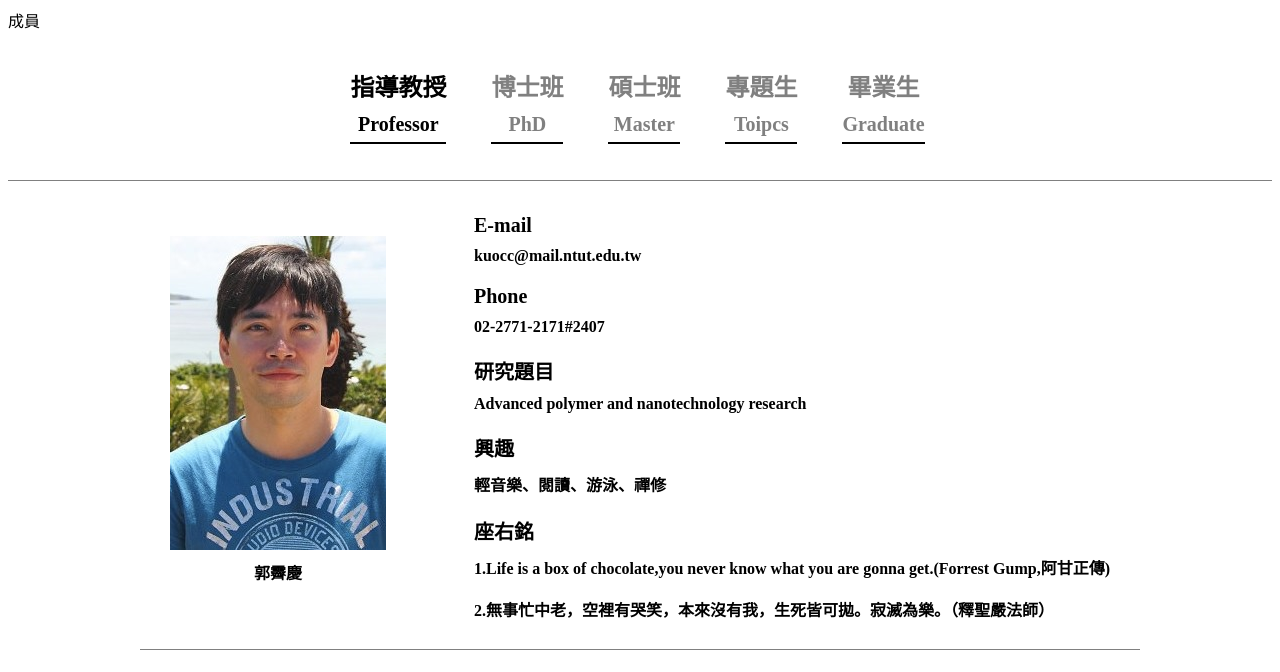
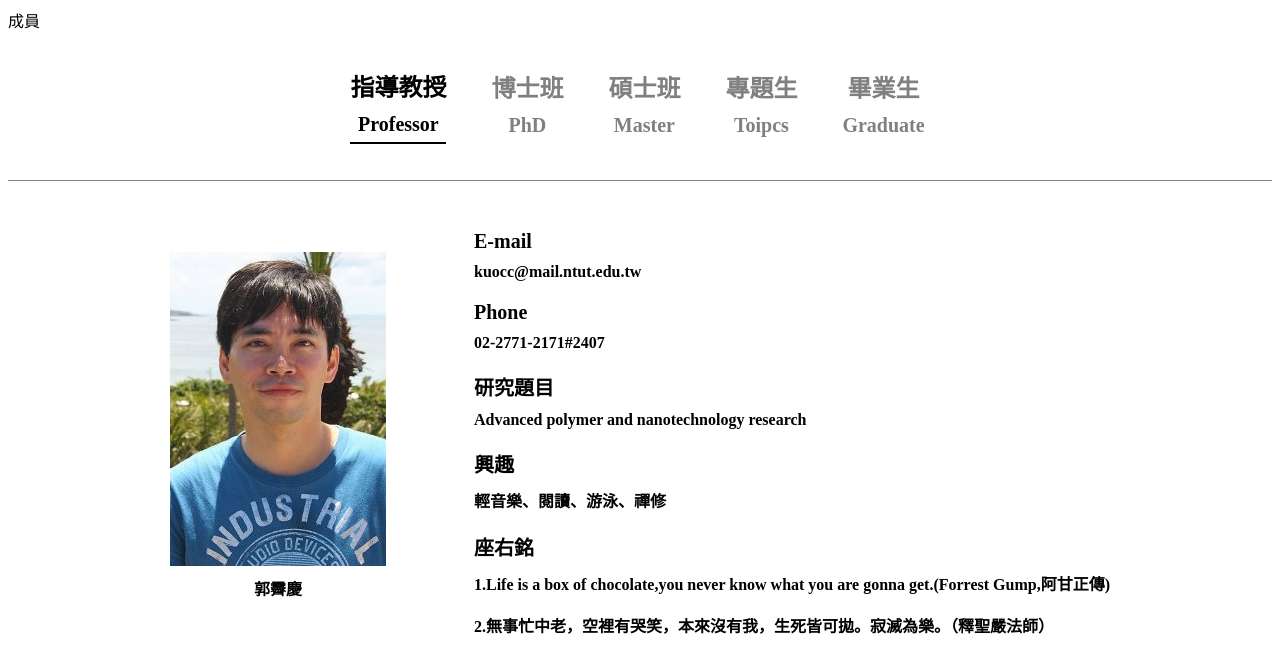
Before and after one commit to Naylor95023/APNL, a website: page pages/member.html in a window 1280 px wide. Shown: the top 672 px of the page. Drawn offline with nearby package versions, Linux system fonts and the light colour scheme; files whose address does not match are found by name.

Commit message:
member-column 底線

```diff
--- a/css/member.less
+++ b/css/member.less
@@ -14,6 +14,7 @@
 
       .action {
         color: black;
+        border-bottom: black solid 2px;
       }
 
       li {
@@ -21,7 +22,6 @@
         flex-direction: column;
         justify-content: center;
         align-items: center;
-        border-bottom: black solid 2px;
         margin-right: 45px;
         cursor: pointer;
         color: gray;
@@ -73,8 +73,9 @@
 
       .right-detail {
         flex: 1;
+        padding-top: 5px;
+
         ul {
-          margin: 5px 0 0 0;
           list-style: none;
 
           li {
```
